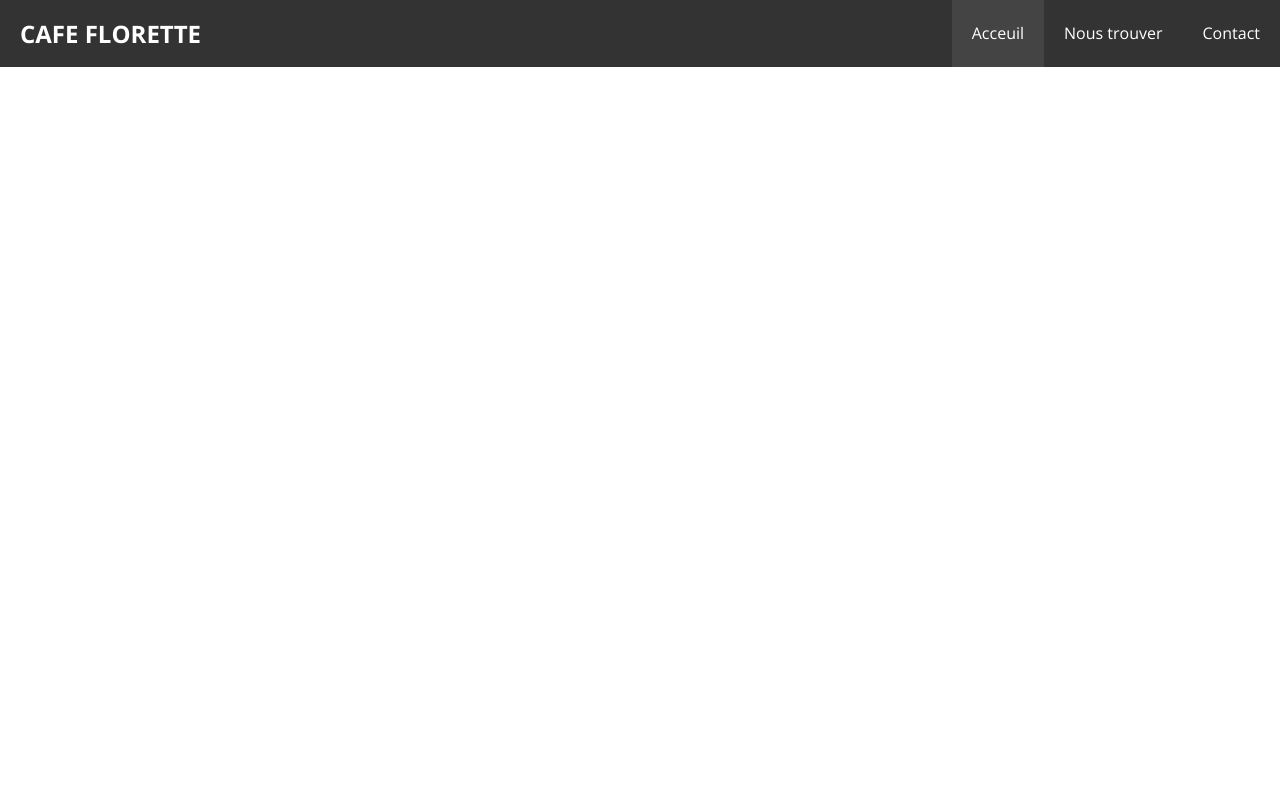
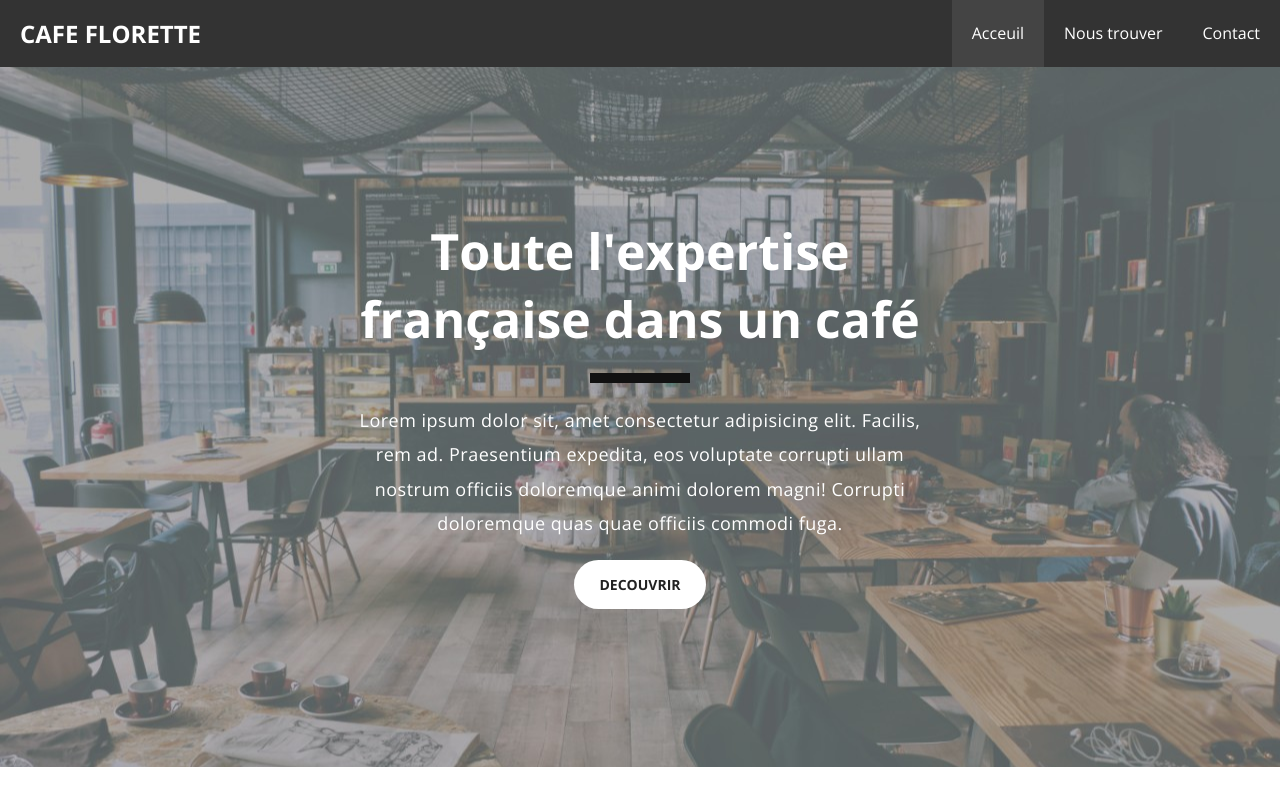
Before and after one commit to DDLH-92/Project01_HTML-CSS_Cafe, a plain HTML site: page index.html in a window 1280 px wide. Drawn offline with nearby package versions, Linux system fonts and the light colour scheme.

Commit message:
central part

```diff
--- a/css/style.css
+++ b/css/style.css
@@ -19,9 +19,44 @@ h3 {
   margin-bottom: 20px;
 }
 
+p {
+  margin-bottom: 10px;
+}
+
 a {
   color: #222;
   text-decoration: none;
+}
+
+.separator {
+  display: block;
+  margin: 20px auto;
+  height: 10px;
+  width: 100px;
+  background: #111;
+}
+
+.btn {
+  display: inline-block;
+  padding: 15px 25px;
+  border-radius: 30px;
+  font-weight: 700;
+  font-size: 14px;
+}
+
+.btn-primary {
+  background: white;
+  color: #222;
+}
+
+.btn-primary:hover {
+  background: #222;
+  color: white;
+}
+
+.my-10 {
+  margin-top: 10px;
+  margin-bottom: 10px;
 }
 /* header */
 
@@ -63,3 +98,31 @@ a {
 .active {
   background: #444;
 }
+
+/* vp */
+
+.vp {
+  height: 700px;
+  background: url(../images/frame.jpg) center center;
+  background-size: cover;
+  text-align: center;
+}
+
+.vp-content {
+  max-width: 600px;
+  padding-top: 150px;
+  color: white;
+  display: block;
+  margin: auto;
+
+}
+
+.vp-content h1 {
+  font-size: 50px;
+}
+
+.vp-content p {
+  font-size: 18px;
+  letter-spacing: 0.5px;
+  line-height: 1.9em;
+}
--- a/index.html
+++ b/index.html
@@ -26,5 +26,18 @@
         </ul>
       </nav>
     </header>
+    <section class="vp">
+      <div class="vp-content">
+        <h1>Toute l'expertise française dans un café</h1>
+        <div class="separator"></div>
+        <p>
+          Lorem ipsum dolor sit, amet consectetur adipisicing elit. Facilis, rem
+          ad. Praesentium expedita, eos voluptate corrupti ullam nostrum
+          officiis doloremque animi dolorem magni! Corrupti doloremque quas quae
+          officiis commodi fuga.
+        </p>
+        <a href="./where.html" class="btn btn-primary my-10">DECOUVRIR</a>
+      </div>
+    </section>
   </body>
 </html>
```
Also changed, not shown: images/frame.jpg (added), images/map.png (added), 1 other file.
